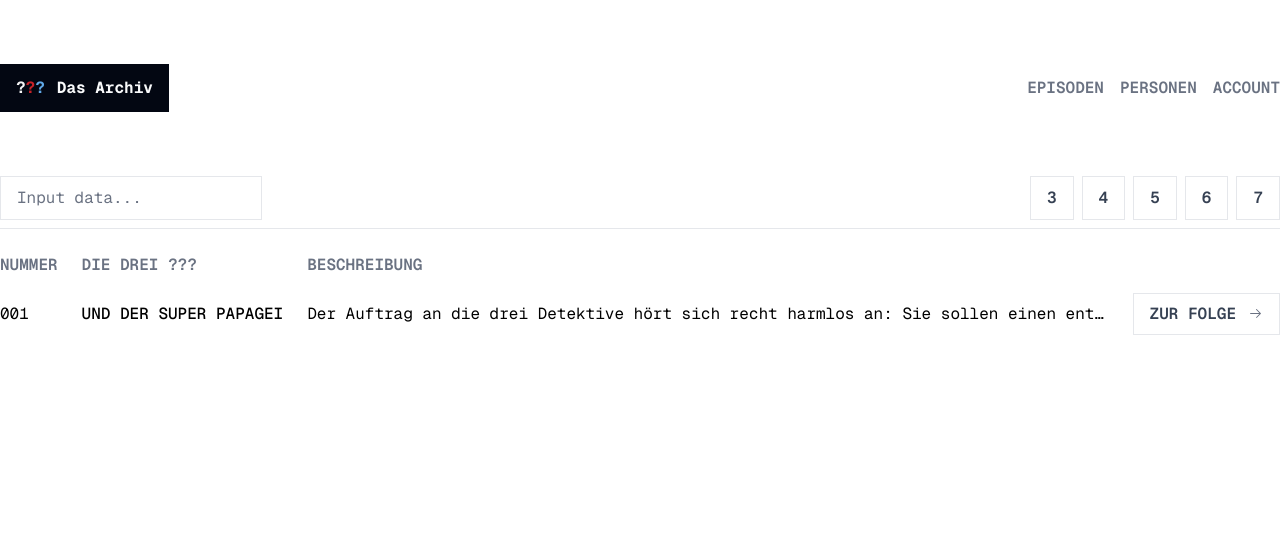
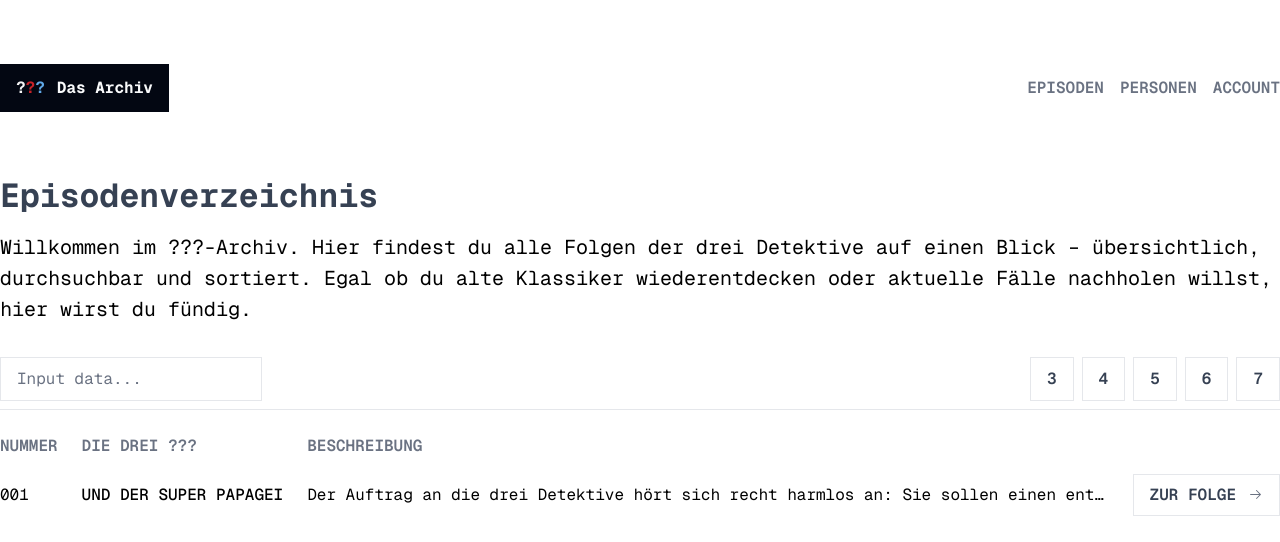
Before and after one commit to mikareich/die-drei-fragezeichen, a Next.js app: page / in a window 1280 px wide. Shown: the top 542 px of the page. Built offline with nearby package versions, Linux system fonts and the light colour scheme.

Commit message:
fix(homepage): add hero section

```diff
--- a/src/app/page.tsx
+++ b/src/app/page.tsx
@@ -5,11 +5,24 @@
 
 export default function HomePage(): React.ReactNode {
   return (
-    <DataTable className="grid-cols-[auto_auto_1fr_auto]">
+    <main>
+      <section className="mb-8">
+        <h1 className="text-h2 mb-4">Episodenverzeichnis</h1>
+        <p className="text-lg">
+          Willkommen im ???-Archiv. Hier findest du alle Folgen der drei
+          Detektive auf einen Blick – übersichtlich, durchsuchbar und sortiert.
+          Egal ob du alte Klassiker wiederentdecken oder aktuelle Fälle
+          nachholen willst, hier wirst du fündig.
+        </p>
+      </section>
+
+      <DataTable className="grid-cols-[auto_1fr_auto] sm:grid-cols-[auto_auto_1fr_auto]">
         <DataTable.Header>
           <DataTable.Item>Nummer</DataTable.Item>
           <DataTable.Item>Die Drei ???</DataTable.Item>
-        <DataTable.Item>Beschreibung</DataTable.Item>
+          <DataTable.Item className="not-sm:hidden">
+            Beschreibung
+          </DataTable.Item>
         </DataTable.Header>
 
         <DataTable.Row>
@@ -17,7 +30,7 @@
 
           <DataTable.Item isTitle={true}>und der Super Papagei</DataTable.Item>
 
-        <DataTable.Item>
+          <DataTable.Item className="not-sm:hidden">
             Der Auftrag an die drei Detektive hört sich recht harmlos an: Sie
             sollen einen entflogenen Papagei suchen. Doch kaum beginnen sie mit
             ihren Nachforschungen, da scheinen sich plötzlich noch einige andere
@@ -25,8 +38,8 @@
             weil er lateinische Sprüche zitieren kann? Aber bald geht es nicht
             mehr nur um einen, sondern um sieben Papageien – und alle sieben
             führen höchst seltsame Reden. Ob da nicht eine geheime Botschaft
-          dahintersteckt? Jedenfalls sind auch ein jähzorniger Kunsthändler und
-          ein berüchtigter Meisterdieb hinter den Vögeln her. Die drei ???
+            dahintersteckt? Jedenfalls sind auch ein jähzorniger Kunsthändler
+            und ein berüchtigter Meisterdieb hinter den Vögeln her. Die drei ???
             müssen sich ganz schön die hellen Köpfe zerbrechen, ehe sie diesen
             abenteuerlichen Fall aufklären und eine wohlverdiente Belohnung
             einheimsen
@@ -43,5 +56,6 @@
           </DataTable.Item>
         </DataTable.Row>
       </DataTable>
+    </main>
   );
 }
```
Lines whose indentation alone changed are shown as unchanged.
